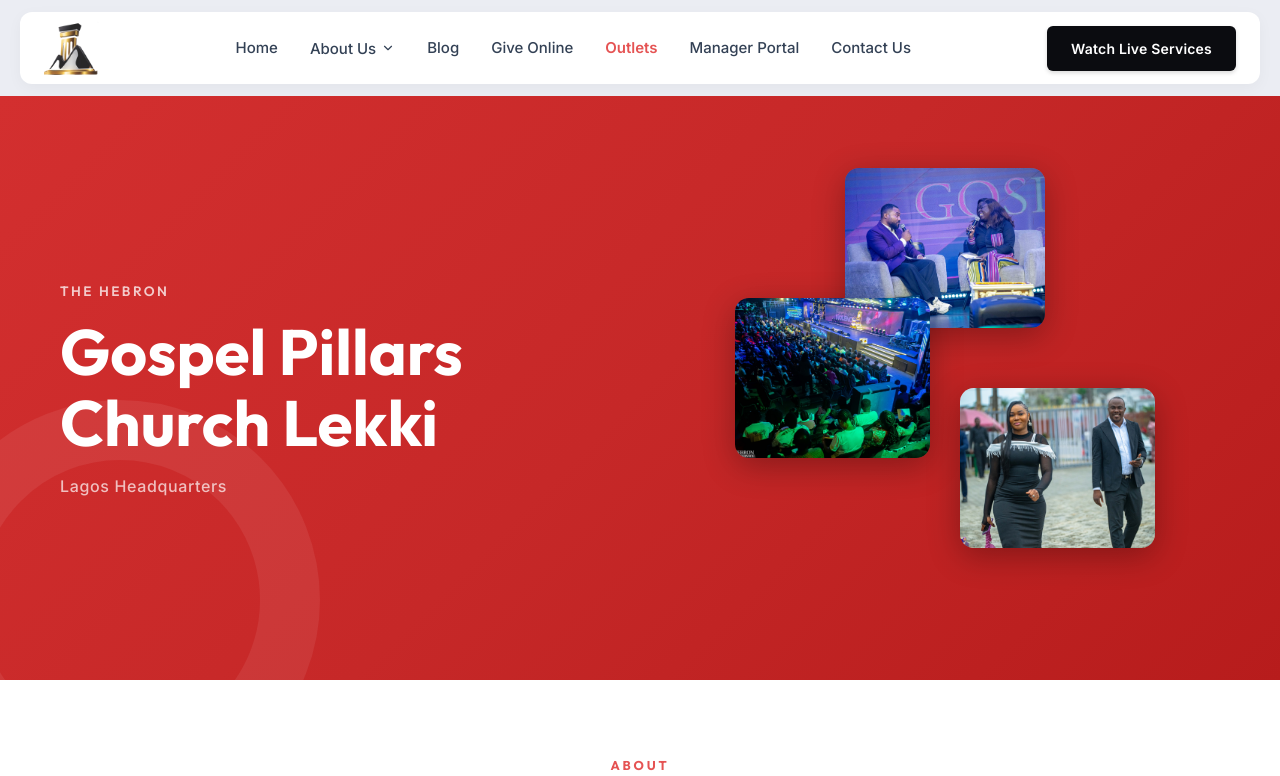
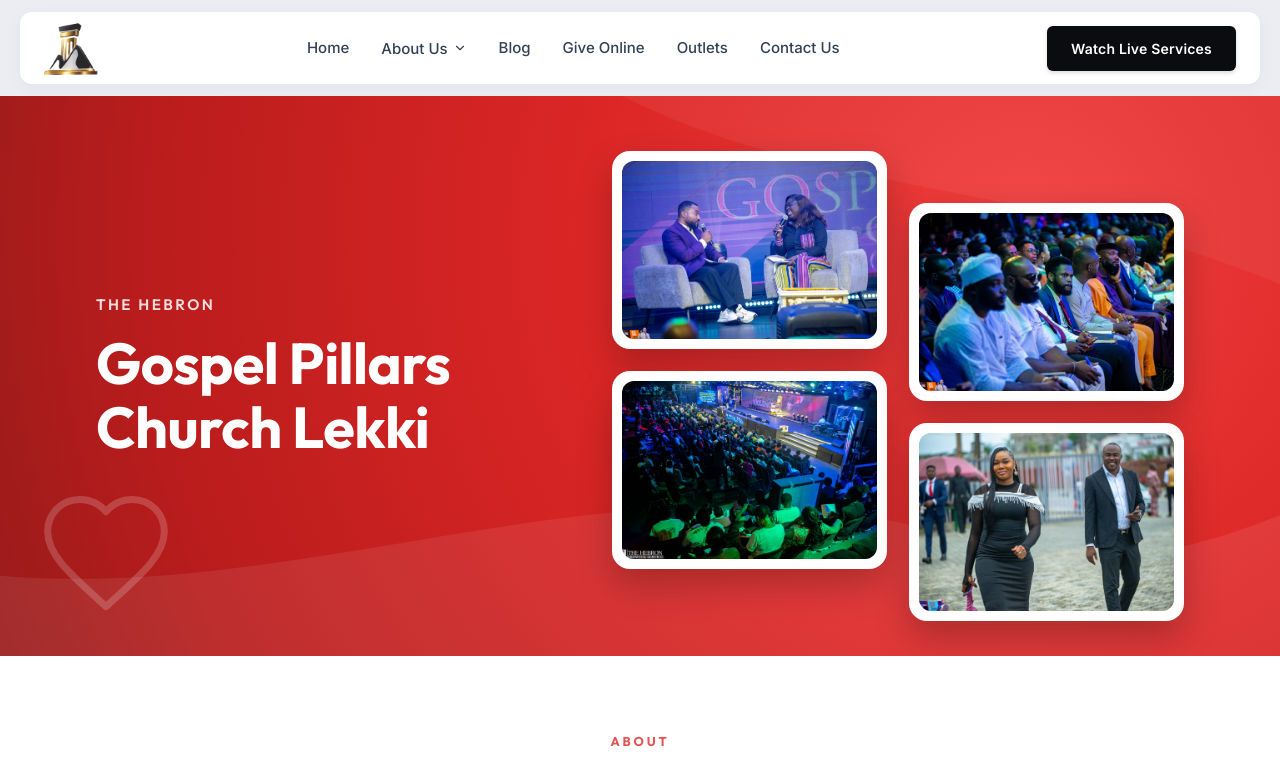
Before and after one commit to Derrick99234/gospel-pillars, a Next.js app: page /thehebron in a window 1280 px wide. Shown: the top 776 px of the page. Built offline with nearby package versions, Linux system fonts and the light colour scheme.

Commit message:
feat: add global styles, Hebron directory page, and site header component

```diff
--- a/src/app/globals.css
+++ b/src/app/globals.css
@@ -1894,108 +1894,119 @@ html, body {
 /* ── HERO ──────────────────────────────────────────────────────── */
 .hebron-hero {
   position: relative;
-  background: linear-gradient(135deg, #d32f2f 0%, #c62828 50%, #b71c1c 100%);
-  min-height: 580px;
-  display: flex;
-  align-items: center;
+  background: radial-gradient(circle at 80% 25%, #f03e3e 0%, #dc2626 40%, #b91c1c 80%, #991b1b 100%);
+  min-height: 560px;
   overflow: hidden;
-  padding: 72px 48px 72px 60px;
-  gap: 24px;
-}
-
-.hebron-hero-ring {
+  padding: 68px 32px;
+  display: flex;
+  align-items: center;
+  justify-content: center;
+}
+
+.hebron-hero-backdrop {
   position: absolute;
-  bottom: -120px;
-  left: -80px;
-  width: 400px;
-  height: 400px;
-  border-radius: 50%;
-  border: 60px solid rgba(255,255,255,0.07);
+  inset: 0;
   pointer-events: none;
-}
-
-.hebron-hero-left {
-  flex: 1;
+  overflow: hidden;
   z-index: 1;
+}
+
+.hebron-wave-svg {
+  width: 100%;
+  height: 100%;
+}
+
+.hebron-heart-watermark {
+  position: absolute;
+  bottom: 28px;
+  left: 36px;
+  color: #ffffff;
+  opacity: 0.18;
+  pointer-events: none;
+  z-index: 1;
+}
+
+/* Center Container: Text on Left, Photos on Right, perfectly centered and close */
+.hebron-hero-inner {
+  position: relative;
+  z-index: 2;
+  max-width: 1180px;
+  width: 100%;
+  margin: 0 auto;
+  display: flex;
+  align-items: center;
+  justify-content: center;
+  gap: 56px;
+}
+
+/* TEXT — LEFT */
+.hebron-hero-text {
+  flex: 0 1 460px;
 }
 
 .hebron-hero-eyebrow {
   display: inline-block;
   font-family: var(--font-heading);
-  font-size: 0.85rem;
+  font-size: 0.95rem;
   font-weight: 600;
-  letter-spacing: 0.18em;
-  color: rgba(255,255,255,0.75);
-  margin-bottom: 16px;
+  letter-spacing: 0.16em;
+  color: rgba(255, 255, 255, 0.85);
+  margin-bottom: 14px;
   text-transform: uppercase;
 }
 
 .hebron-hero-title {
   font-family: var(--font-heading);
-  font-size: clamp(2.4rem, 5vw, 4rem);
+  font-size: clamp(2.6rem, 4.5vw, 3.8rem);
   font-weight: 700;
   color: #ffffff;
-  line-height: 1.1;
-  margin: 0 0 16px 0;
-}
-
-.hebron-hero-sub {
-  font-size: 1rem;
-  color: rgba(255,255,255,0.7);
+  line-height: 1.12;
   margin: 0;
-  font-weight: 500;
-  letter-spacing: 0.04em;
-}
-
-/* photo collage */
-.hebron-hero-right {
-  flex: 1;
-  display: flex;
-  justify-content: center;
-  align-items: center;
-  z-index: 1;
-}
-
-.hebron-photo-grid {
+  letter-spacing: -0.01em;
+}
+
+/* PHOTOS — RIGHT (2 staggered columns with white frames) */
+.hebron-hero-photos {
+  flex: 0 0 auto;
+  display: flex;
+  gap: 22px;
+  align-items: flex-start;
+}
+
+.hebron-photo-col {
+  display: flex;
+  flex-direction: column;
+  gap: 22px;
+}
+
+.hebron-col-left {
+  transform: translateY(-16px);
+}
+
+.hebron-col-right {
+  transform: translateY(36px);
+}
+
+.hebron-photo-frame {
+  background: #ffffff;
+  padding: 10px;
+  border-radius: 18px;
+  box-shadow: 0 16px 36px rgba(0, 0, 0, 0.24);
+  transition: transform 0.28s ease, box-shadow 0.28s ease;
+}
+
+.hebron-photo-frame:hover {
+  transform: translateY(-4px);
+  box-shadow: 0 20px 42px rgba(0, 0, 0, 0.3);
+}
+
+.hebron-photo-img-wrap {
   position: relative;
-  width: 420px;
-  height: 440px;
-}
-
-.hebron-photo {
-  position: absolute;
-  border-radius: 14px;
+  width: 255px;
+  height: 178px;
+  border-radius: 12px;
   overflow: hidden;
-  box-shadow: 0 8px 32px rgba(0,0,0,0.3);
-  background: rgba(255,255,255,0.12);
-}
-
-.hebron-photo-placeholder {
-  width: 100%;
-  height: 100%;
-  background: rgba(255,255,255,0.15);
-}
-
-.hebron-photo-top {
-  top: 0;
-  left: 50%;
-  transform: translateX(-50%);
-  width: 200px;
-  height: 160px;
-}
-
-.hebron-photo-mid {
-  top: 130px;
-  left: 0;
-  width: 195px;
-  height: 160px;
-}
-
-.hebron-photo-btm {
-  top: 220px;
-  right: 0;
-  width: 195px;
-  height: 160px;
+  background: #e2e8f0;
 }
 
 /* ── ABOUT ─────────────────────────────────────────────────────── */
@@ -2239,18 +2250,46 @@ html, body {
 /* ── RESPONSIVE ────────────────────────────────────────────────── */
 @media (max-width: 900px) {
   .hebron-hero {
+    padding: 48px 20px 60px;
+    min-height: auto;
+  }
+
+  .hebron-hero-inner {
     flex-direction: column;
-    padding: 60px 24px;
     text-align: center;
-    min-height: auto;
-  }
-
-  .hebron-hero-right { width: 100%; }
-  .hebron-photo-grid { width: 320px; height: 340px; margin: 0 auto; }
-
-  .hebron-photo-top  { width: 180px; height: 145px; }
-  .hebron-photo-mid  { width: 175px; height: 145px; }
-  .hebron-photo-btm  { width: 175px; height: 145px; }
+    gap: 36px;
+  }
+
+  .hebron-hero-text {
+    flex: none;
+    width: 100%;
+  }
+
+  .hebron-col-left,
+  .hebron-col-right {
+    transform: none;
+  }
+
+  .hebron-hero-photos {
+    gap: 14px;
+    justify-content: center;
+    width: 100%;
+  }
+
+  .hebron-photo-col {
+    gap: 14px;
+  }
+
+  .hebron-photo-frame {
+    padding: 7px;
+    border-radius: 14px;
+  }
+
+  .hebron-photo-img-wrap {
+    width: 160px;
+    height: 115px;
+    border-radius: 9px;
+  }
 
   .hebron-about { padding: 48px 24px; }
 
@@ -2276,6 +2315,19 @@ html, body {
   .hebron-service-divider {
     width: auto;
     height: 1px;
+  }
+}
+
+@media (max-width: 420px) {
+  .hebron-hero-photos {
+    gap: 10px;
+  }
+  .hebron-photo-col {
+    gap: 10px;
+  }
+  .hebron-photo-img-wrap {
+    width: 138px;
+    height: 98px;
   }
 }
 
--- a/src/app/thehebron/page.jsx
+++ b/src/app/thehebron/page.jsx
@@ -22,30 +22,95 @@ export default function TheHebronPage() {
 
       {/* ── HERO ─────────────────────────────────────────────── */}
       <section className="hebron-hero">
-        <div className="hebron-hero-left">
+        {/* Subtle curved background overlay */}
+        <div className="hebron-hero-backdrop" aria-hidden="true">
+          <svg className="hebron-wave-svg" viewBox="0 0 1440 600" fill="none" preserveAspectRatio="none">
+            <path
+              d="M-100 500 C 300 580, 700 350, 1100 480 C 1300 540, 1500 420, 1600 380 L 1600 600 L -100 600 Z"
+              fill="rgba(255, 255, 255, 0.08)"
+            />
+            <path
+              d="M700 0 C 950 120, 1200 80, 1550 250 L 1550 0 Z"
+              fill="rgba(255, 255, 255, 0.05)"
+            />
+          </svg>
+        </div>
+
+        {/* Heart watermark on bottom-left */}
+        <div className="hebron-heart-watermark" aria-hidden="true">
+          <svg width="140" height="140" viewBox="0 0 24 24" fill="none" stroke="currentColor" strokeWidth="1.2" strokeLinecap="round" strokeLinejoin="round">
+            <path d="M12 21.35l-1.45-1.32C5.4 15.36 2 12.28 2 8.5 2 5.42 4.42 3 7.5 3c1.74 0 3.41.81 4.5 2.09C13.09 3.81 14.76 3 16.5 3 19.58 3 22 5.42 22 8.5c0 3.78-3.4 6.86-8.55 11.54L12 21.35z" />
+          </svg>
+        </div>
+
+        {/* Center Container: Text on Left, Photos on Right */}
+        <div className="hebron-hero-inner">
+          {/* TEXT — LEFT */}
+          <div className="hebron-hero-text">
             <span className="hebron-hero-eyebrow">THE HEBRON</span>
             <h1 className="hebron-hero-title">
               Gospel Pillars<br />Church Lekki
             </h1>
-          <p className="hebron-hero-sub">Lagos Headquarters</p>
           </div>
 
-        <div className="hebron-hero-right">
-          <div className="hebron-photo-grid">
-            <div className="hebron-photo hebron-photo-top">
-              <Image src="/hebron/panel-discussion-stage.jpg" alt="Gospel Pillars Lekki service" fill style={{ objectFit: 'cover' }} />
+          {/* PHOTOS — RIGHT (2 staggered columns with white frames) */}
+          <div className="hebron-hero-photos">
+            {/* Column 1 */}
+            <div className="hebron-photo-col hebron-col-left">
+              <div className="hebron-photo-frame">
+                <div className="hebron-photo-img-wrap">
+                  <Image
+                    src="/hebron/panel-discussion-stage.jpg"
+                    alt="Gospel Pillars Lekki service"
+                    fill
+                    sizes="(max-width: 768px) 100vw, 260px"
+                    style={{ objectFit: 'cover' }}
+                    priority
+                  />
                 </div>
-            <div className="hebron-photo hebron-photo-mid">
-              <Image src="/hebron/congregation-midweek-aerial.jpg" alt="Congregation at The Hebron" fill style={{ objectFit: 'cover' }} />
               </div>
-            <div className="hebron-photo hebron-photo-btm">
-              <Image src="/hebron/members-arriving-couple.jpg" alt="Members arriving at The Hebron" fill style={{ objectFit: 'cover' }} />
+
+              <div className="hebron-photo-frame">
+                <div className="hebron-photo-img-wrap">
+                  <Image
+                    src="/hebron/congregation-midweek-aerial.jpg"
+                    alt="Auditorium congregation at The Hebron"
+                    fill
+                    sizes="(max-width: 768px) 100vw, 260px"
+                    style={{ objectFit: 'cover' }}
+                  />
                 </div>
               </div>
             </div>
 
-        {/* decorative ring */}
-        <div className="hebron-hero-ring" aria-hidden="true" />
+            {/* Column 2 (Offset / Staggered) */}
+            <div className="hebron-photo-col hebron-col-right">
+              <div className="hebron-photo-frame">
+                <div className="hebron-photo-img-wrap">
+                  <Image
+                    src="/hebron/congregation-revival-seated.jpg"
+                    alt="Congregation in service at The Hebron"
+                    fill
+                    sizes="(max-width: 768px) 100vw, 260px"
+                    style={{ objectFit: 'cover' }}
+                  />
+                </div>
+              </div>
+
+              <div className="hebron-photo-frame">
+                <div className="hebron-photo-img-wrap">
+                  <Image
+                    src="/hebron/members-arriving-couple.jpg"
+                    alt="Members arriving at The Hebron"
+                    fill
+                    sizes="(max-width: 768px) 100vw, 260px"
+                    style={{ objectFit: 'cover' }}
+                  />
+                </div>
+              </div>
+            </div>
+          </div>
+        </div>
       </section>
 
       {/* ── ABOUT ────────────────────────────────────────────── */}
@@ -78,8 +143,8 @@ export default function TheHebronPage() {
         <div className="hebron-info-card">
           <div className="hebron-info-icon">
             <svg width="28" height="28" viewBox="0 0 24 24" fill="none" stroke="currentColor" strokeWidth="2" strokeLinecap="round" strokeLinejoin="round">
-              <path d="M21 10c0 7-9 13-9 13S3 17 3 10a9 9 0 0118 0z"/>
-              <circle cx="12" cy="10" r="3"/>
+              <path d="M21 10c0 7-9 13-9 13S3 17 3 10a9 9 0 0118 0z" />
+              <circle cx="12" cy="10" r="3" />
             </svg>
           </div>
           <h3 className="hebron-info-label">Location</h3>
@@ -102,10 +167,10 @@ export default function TheHebronPage() {
         <div className="hebron-info-card">
           <div className="hebron-info-icon">
             <svg width="28" height="28" viewBox="0 0 24 24" fill="none" stroke="currentColor" strokeWidth="2" strokeLinecap="round" strokeLinejoin="round">
-              <rect x="3" y="4" width="18" height="18" rx="2" ry="2"/>
-              <line x1="16" y1="2" x2="16" y2="6"/>
-              <line x1="8" y1="2" x2="8" y2="6"/>
-              <line x1="3" y1="10" x2="21" y2="10"/>
+              <rect x="3" y="4" width="18" height="18" rx="2" ry="2" />
+              <line x1="16" y1="2" x2="16" y2="6" />
+              <line x1="8" y1="2" x2="8" y2="6" />
+              <line x1="3" y1="10" x2="21" y2="10" />
             </svg>
           </div>
           <h3 className="hebron-info-label">Founded</h3>
@@ -121,10 +186,10 @@ export default function TheHebronPage() {
         <div className="hebron-info-card">
           <div className="hebron-info-icon">
             <svg width="28" height="28" viewBox="0 0 24 24" fill="none" stroke="currentColor" strokeWidth="2" strokeLinecap="round" strokeLinejoin="round">
-              <path d="M17 21v-2a4 4 0 00-4-4H5a4 4 0 00-4 4v2"/>
-              <circle cx="9" cy="7" r="4"/>
-              <path d="M23 21v-2a4 4 0 00-3-3.87"/>
-              <path d="M16 3.13a4 4 0 010 7.75"/>
+              <path d="M17 21v-2a4 4 0 00-4-4H5a4 4 0 00-4 4v2" />
+              <circle cx="9" cy="7" r="4" />
+              <path d="M23 21v-2a4 4 0 00-3-3.87" />
+              <path d="M16 3.13a4 4 0 010 7.75" />
             </svg>
           </div>
           <h3 className="hebron-info-label">Leadership</h3>
--- a/src/components/Header.jsx
+++ b/src/components/Header.jsx
@@ -65,13 +65,9 @@ export default function Header() {
             Give Online
           </a>
 
-          <a href="#outlets" className="nav-link active">
+          <a href="/#outlets" className="nav-link">
             Outlets
           </a>
-
-          <Link href="/portal" className="nav-link">
-            Manager Portal
-          </Link>
 
           <a href="https://gospelpillars.org/contact/" className="nav-link">
             Contact Us
```
Lines whose indentation alone changed are shown as unchanged.
